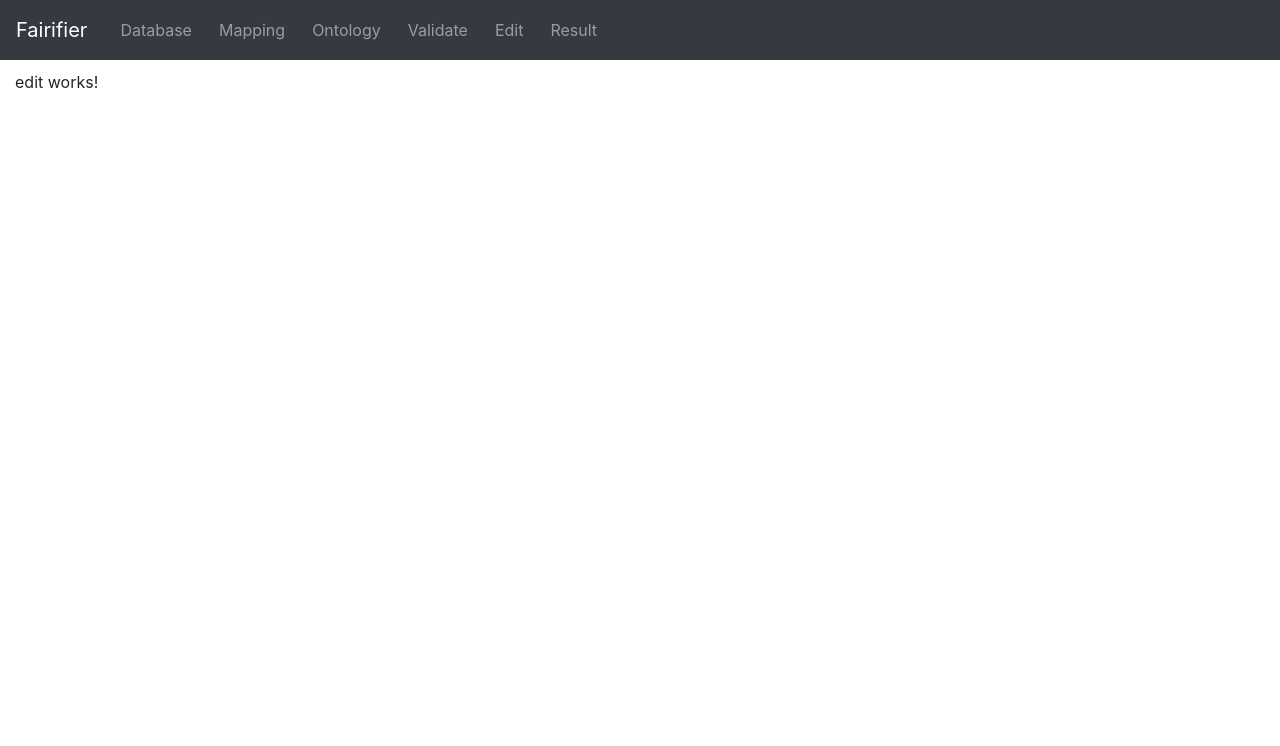
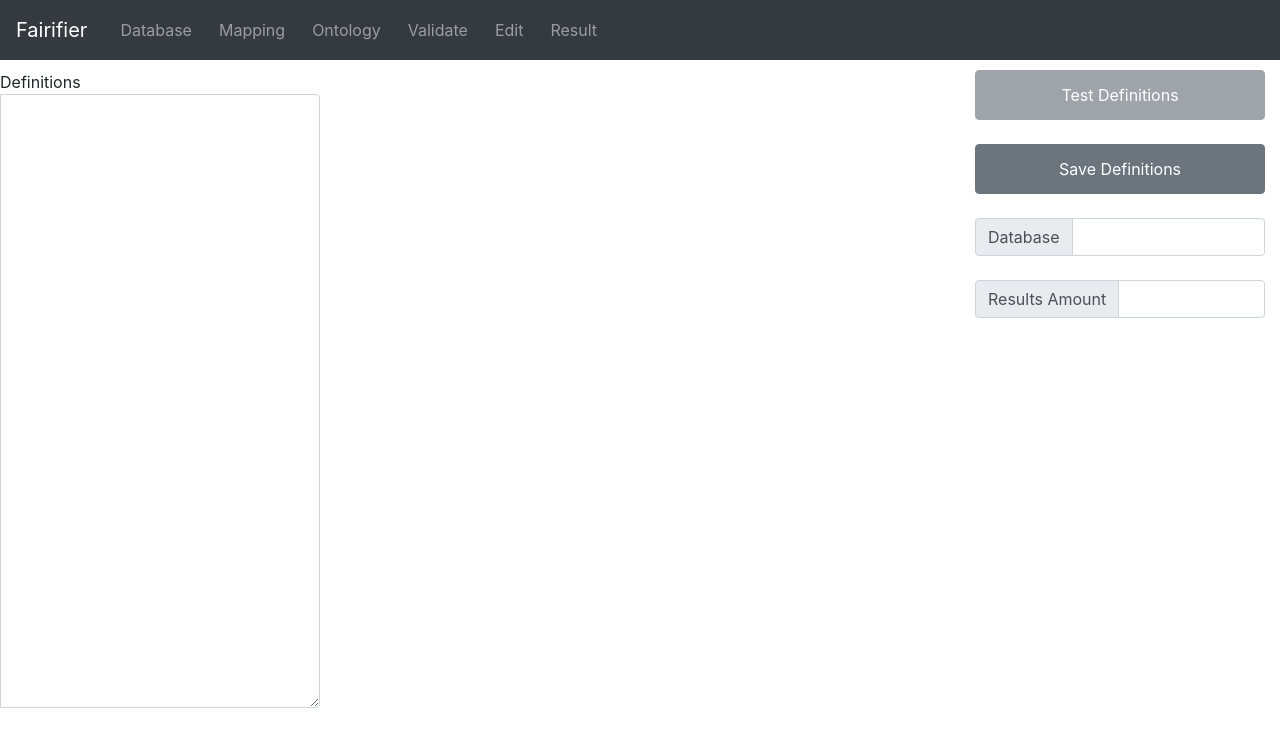
Before and after one commit to MaastrichtU-CDS/fairsights_fairifier-frontend, an Angular app: page /edit in a window 1280 px wide. Shown: the top 746 px of the page. Built offline with nearby package versions, Linux system fonts and the light colour scheme; no server answers.

Commit message:
Added a edit component

```diff
--- a/src/app/edit/edit.component.html
+++ b/src/app/edit/edit.component.html
@@ -1,3 +1,40 @@
 <div class="container-fluid" style="margin-top: 70px;">
-    edit works!
-</div>
+        <div class="row justify-content-around h-100">
+
+          <div  class="col-md-3">
+              <div class="row">
+              <div class="input-group">
+                  <div class="input-group">
+                      <span class="input-gdiaroup-text w-100">Definitions</span>
+                  </div>
+                  <textarea class="form-control" rows="25" aria-label="With textarea" (change)="changeMappingDefinitions($event)">{{sqlQuery}}</textarea>
+              </div>
+          </div>
+        </div>
+
+      <br>
+      <div  class="col-md-6">
+      </div>
+
+              <div class="col-md-3">
+                  <button [disabled]='!messageService.validateSaveSuccesful' (click)="testMappingDefinitions()" class="btn btn-secondary btn-block">Test Definitions</button>
+                  <br>
+                  <button (click)="saveMappingDefinitions()" class="btn btn-secondary btn-block">Save Definitions</button>
+                  <br>
+                  <div class="input-group">
+                      <div class="input-group-prepend">
+                          <label for="inputTargetDatabase" class="input-group-text "> Database </label>
+                      </div>
+                      <input type="text" class="form-control" id="inputTargetDatabase" (change)="changeUsedDatabase($event)">
+                  </div>
+                  <br>
+                  <div class="input-group">
+                      <div class="input-group-prepend">
+                          <label for="inputAmountResults" class="input-group-text "> Results Amount </label>
+                      </div>
+                      <input type="text" class="form-control"  pattern="[0-9]*" id="inputAmountResults" (change)="changeResultsAmount($event)">
+                  </div>
+                  {{messageService.testString}}
+              </div>
+          </div>
+      </div>
--- a/src/app/edit/edit.component.ts
+++ b/src/app/edit/edit.component.ts
@@ -1,4 +1,6 @@
 import { Component, OnInit } from '@angular/core';
+import { MessageService } from '../service/message.service';
+import { EditService } from '../service/edit.service';
 
 @Component({
   selector: 'app-edit',
@@ -7,9 +9,46 @@ import { Component, OnInit } from '@angular/core';
 })
 export class EditComponent implements OnInit {
 
-  constructor() { }
+  constructor(
+      private messageService: MessageService,
+      private editService: EditService
+  ) { }
 
   ngOnInit() {
+      this.messageService.changeMessage('')
   }
 
+  databaseName;
+  resultsAmount;
+
+  changeMappingDefinitions(newMappingDefinition) {
+      this.messageService.changeMessage('Mapping Definitions Changed'),
+      console.log('change mapping definitions'),
+      this.editService.mappingDefinitionChanged = newMappingDefinition.target.value
+      console.log(this.editService.mappingDefinitionChanged)
+  }
+
+  saveMappingDefinitions() {
+      this.messageService.changeMessage('Mapping Definitions Save')
+      console.log('save mapping definitions'),
+      this.editService.testMappingDefinitions()
+  }
+
+  testMappingDefinitions() {
+      this.messageService.changeMessage('Mapping Definitions Test'),
+      console.log('test mapping definitions'),
+      this.editService.testMappingDefinitions()
+  }
+
+  changeResultsAmount(newAmount) {
+      this.resultsAmount = newAmount.target.value;
+      console.log(this.resultsAmount)
+      this.messageService.changeMessage( 'New Amount: ' + this.resultsAmount)
+  }
+
+  changeUsedDatabase(newDatabase)  {
+      this.databaseName = newDatabase.target.value,
+      this.messageService.changeMessage('Database changed to: ' + this.databaseName),
+      console.log(this.databaseName)
+  }
 }
--- /dev/null
+++ b/src/app/service/edit.service.ts
@@ -0,0 +1,24 @@
+import { Injectable } from '@angular/core';
+import { HttpClient } from '@angular/common/http';
+import { MessageService } from '../service/message.service';
+import { environment } from '../../environments/environment';
+
+@Injectable({
+  providedIn: 'root'
+})
+export class EditService {
+
+  constructor(
+    private http: HttpClient,
+    private messageService: MessageService
+  ) { }
+
+  mappingDefinitionChanged = '';
+
+    testMappingDefinitions() {
+        console.log('Mapping definition testing is not yet implemented')
+    }
+    saveMappingDefinitions() {
+        console.log('Mapping definitions saving is not yet implemented')
+    }
+}
```
Also changed, not shown: 1 other file (tests, documents, lock files or other folders).
